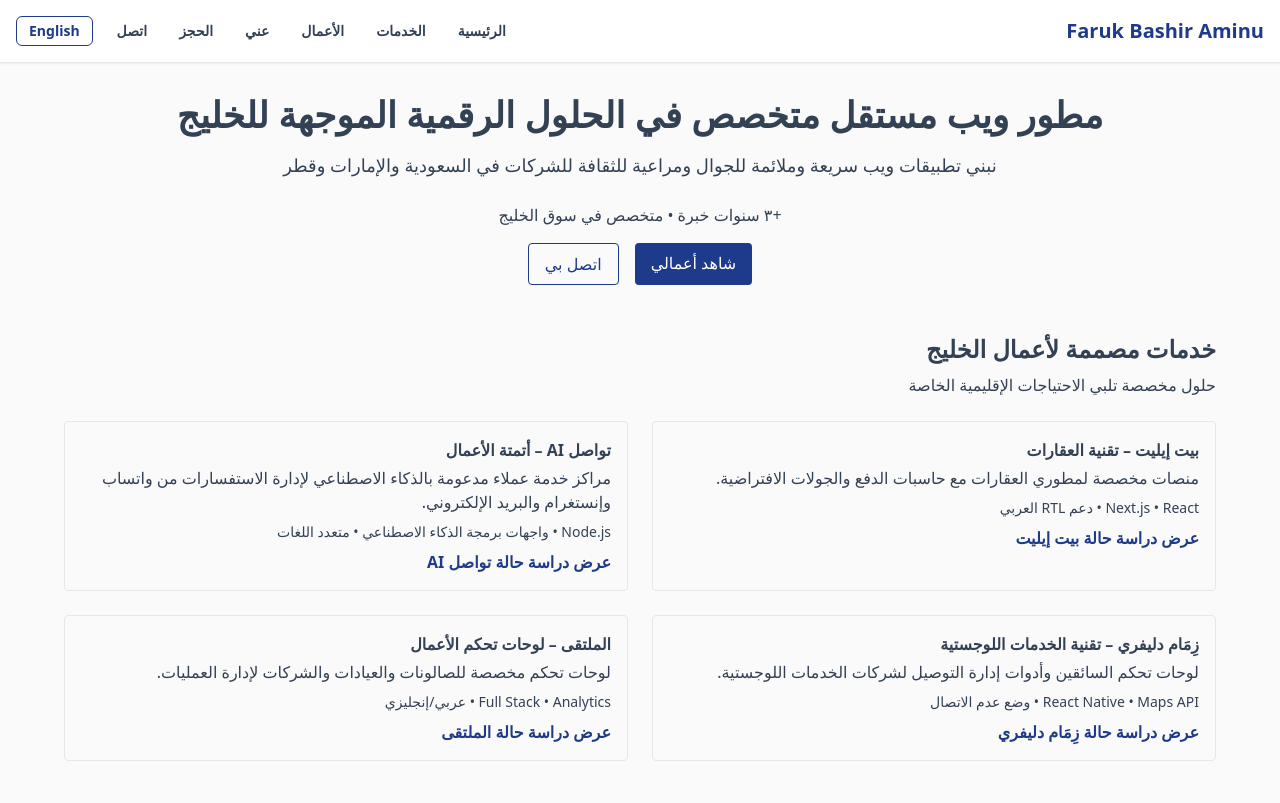
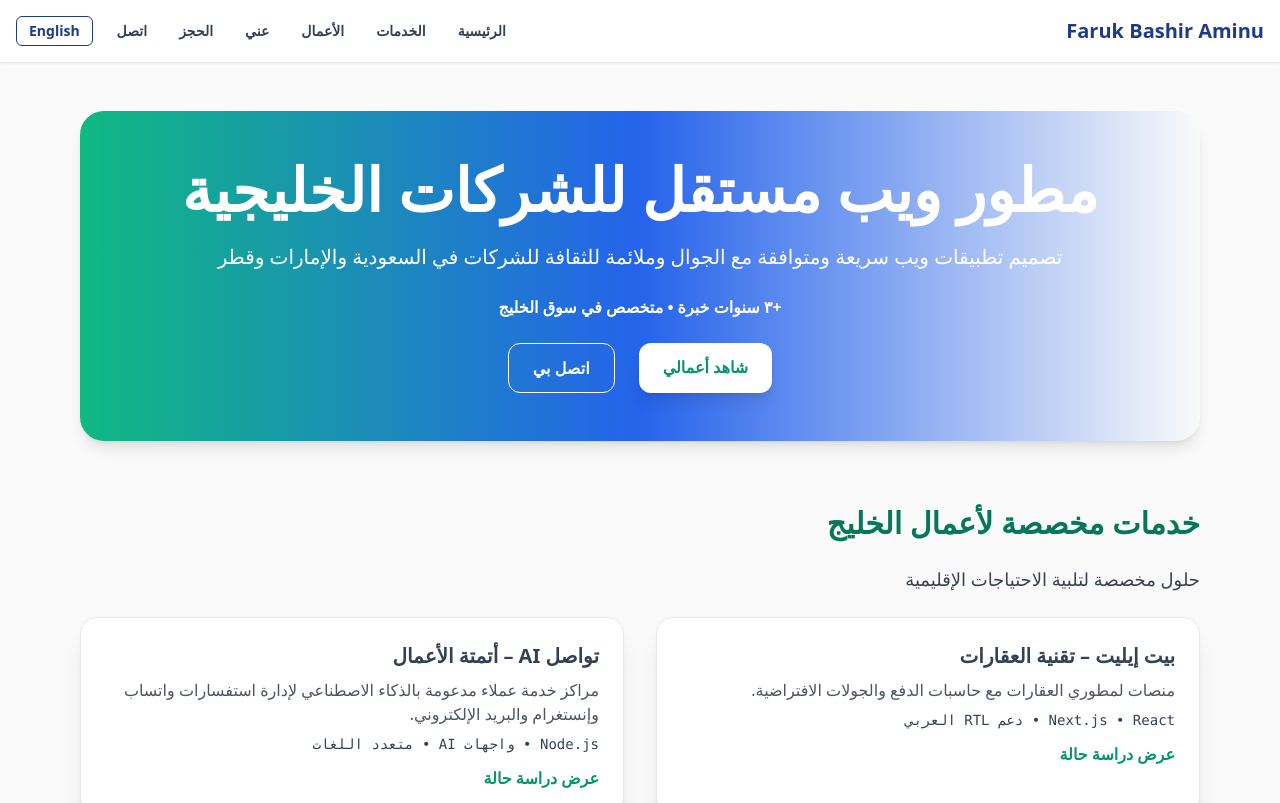
Before and after one commit to fazetdev/fazet.dev, a Next.js app: page /ar in a window 1280 px wide. Shown: the top 803 px of the page. Built offline with nearby package versions, Linux system fonts and the light colour scheme; what tailwindcss-rtl would draw is missing.

Commit message:
Redesign homepage with stylish Gulf-oriented layout and colors

```diff
--- a/app/[locale]/page.js
+++ b/app/[locale]/page.js
@@ -1,21 +1,20 @@
 import Link from 'next/link';
 
 export default function Home({ params }) {
-  // ✅ Use params.locale because your folder is [locale]
   const locale = params?.locale || 'en';
 
   const content = {
     en: {
       hero: {
-        title: "Freelance Web Developer Specialized in Gulf-Focused Digital Solutions",
-        subtitle: "Building fast, mobile-first, and culturally-aware web applications for businesses in Saudi Arabia, UAE, and Qatar",
+        title: "Freelance Web Developer for Gulf Businesses",
+        subtitle: "Crafting fast, mobile-first, culturally-aware web apps for Saudi Arabia, UAE & Qatar",
         viewWork: "View My Work",
         contactMe: "Contact Me",
         experience: "3+ years experience • Gulf market specialist"
       },
       services: {
-        title: "Services Tailored for Gulf Businesses",
-        subtitle: "Custom solutions addressing specific regional needs",
+        title: "Tailored Services for Gulf Businesses",
+        subtitle: "Custom solutions designed to meet regional needs",
         items: [
           {
             title: "Bayt Elite – Property Tech",
@@ -26,21 +25,21 @@ export default function Home({ params }) {
           },
           {
             title: "Tawasul AI – Business Automation",
-            description: "AI-powered customer service hubs to manage inquiries from WhatsApp, Instagram & email.",
+            description: "AI-powered customer service hubs managing WhatsApp, Instagram & email inquiries.",
             tech: "Node.js • AI APIs • Multi-language",
             link: "#tawasul-ai-case-study",
             linkText: "Explore project"
           },
           {
             title: "Zimam Delivery – Logistics Tech",
-            description: "Driver dashboards & delivery management tools for last-mile logistics companies.",
+            description: "Driver dashboards & delivery management for last-mile logistics.",
             tech: "React Native • Maps API • Offline-first",
             link: "#zimam-delivery-case-study",
             linkText: "Explore project"
           },
           {
             title: "Al-Multaqa – Business Dashboards",
-            description: "Custom admin dashboards for salons, clinics, and service businesses to manage operations.",
+            description: "Custom admin dashboards for salons, clinics, and service businesses.",
             tech: "Full Stack • Analytics • Arabic/English",
             link: "#al-multaqa-case-study",
             linkText: "Explore project"
@@ -61,43 +60,43 @@ export default function Home({ params }) {
     },
     ar: {
       hero: {
-        title: "مطور ويب مستقل متخصص في الحلول الرقمية الموجهة للخليج",
-        subtitle: "نبني تطبيقات ويب سريعة وملائمة للجوال ومراعية للثقافة للشركات في السعودية والإمارات وقطر",
+        title: "مطور ويب مستقل للشركات الخليجية",
+        subtitle: "تصميم تطبيقات ويب سريعة ومتوافقة مع الجوال وملائمة للثقافة للشركات في السعودية والإمارات وقطر",
         viewWork: "شاهد أعمالي",
         contactMe: "اتصل بي",
         experience: "+٣ سنوات خبرة • متخصص في سوق الخليج"
       },
       services: {
-        title: "خدمات مصممة لأعمال الخليج",
-        subtitle: "حلول مخصصة تلبي الاحتياجات الإقليمية الخاصة",
+        title: "خدمات مخصصة لأعمال الخليج",
+        subtitle: "حلول مخصصة لتلبية الاحتياجات الإقليمية",
         items: [
           {
             title: "بيت إيليت – تقنية العقارات",
-            description: "منصات مخصصة لمطوري العقارات مع حاسبات الدفع والجولات الافتراضية.",
+            description: "منصات لمطوري العقارات مع حاسبات الدفع والجولات الافتراضية.",
             tech: "Next.js • React • دعم RTL العربي",
             link: "#bayt-elite-case-study",
-            linkText: "عرض دراسة حالة بيت إيليت"
+            linkText: "عرض دراسة حالة"
           },
           {
             title: "تواصل AI – أتمتة الأعمال",
-            description: "مراكز خدمة عملاء مدعومة بالذكاء الاصطناعي لإدارة الاستفسارات من واتساب وإنستغرام والبريد الإلكتروني.",
-            tech: "Node.js • واجهات برمجة الذكاء الاصطناعي • متعدد اللغات",
+            description: "مراكز خدمة عملاء مدعومة بالذكاء الاصطناعي لإدارة استفسارات واتساب وإنستغرام والبريد الإلكتروني.",
+            tech: "Node.js • واجهات AI • متعدد اللغات",
             link: "#tawasul-ai-case-study",
-            linkText: "عرض دراسة حالة تواصل AI"
+            linkText: "عرض دراسة حالة"
           },
           {
             title: "زِمَام دليفري – تقنية الخدمات اللوجستية",
-            description: "لوحات تحكم السائقين وأدوات إدارة التوصيل لشركات الخدمات اللوجستية.",
+            description: "لوحات تحكم للسائقين وأدوات إدارة التوصيل لشركات الخدمات اللوجستية.",
             tech: "React Native • Maps API • وضع عدم الاتصال",
             link: "#zimam-delivery-case-study",
-            linkText: "عرض دراسة حالة زِمَام دليفري"
+            linkText: "عرض دراسة حالة"
           },
           {
             title: "الملتقى – لوحات تحكم الأعمال",
             description: "لوحات تحكم مخصصة للصالونات والعيادات والشركات لإدارة العمليات.",
             tech: "Full Stack • Analytics • عربي/إنجليزي",
             link: "#al-multaqa-case-study",
-            linkText: "عرض دراسة حالة الملتقى"
+            linkText: "عرض دراسة حالة"
           }
         ]
       },
@@ -118,49 +117,49 @@ export default function Home({ params }) {
   const t = content[locale] || content.en;
 
   return (
-    <div className="px-4 md:px-8 lg:px-16 py-8">
+    <div className="px-6 md:px-12 lg:px-20 py-12 space-y-16">
+
       {/* Hero Section */}
-      <section className="text-center mb-12">
-        <h1 className="text-4xl font-bold mb-4">{t.hero.title}</h1>
-        <p className="text-lg mb-6">{t.hero.subtitle}</p>
-        <p className="mb-2">{t.hero.experience}</p>
-        <div className="flex justify-center gap-4 mt-4">
-          <Link href={`/${locale}/portfolio`} className="px-4 py-2 bg-primary text-white rounded">
+      <section className="text-center relative bg-gradient-to-r from-emerald-500 via-blue-600 to-gold-500 text-white rounded-3xl p-12 shadow-lg overflow-hidden">
+        <h1 className="text-5xl md:text-6xl font-extrabold mb-6 animate-fadeIn">{t.hero.title}</h1>
+        <p className="text-lg md:text-xl mb-6 animate-fadeIn delay-200">{t.hero.subtitle}</p>
+        <p className="mb-6 font-semibold">{t.hero.experience}</p>
+        <div className="flex justify-center gap-6 mt-4">
+          <Link href={`/${locale}/portfolio`} className="px-6 py-3 bg-white text-emerald-600 font-bold rounded-xl shadow-lg hover:scale-105 transition transform">
             {t.hero.viewWork}
           </Link>
-          <Link href={`/${locale}/contact`} className="px-4 py-2 border border-primary rounded text-primary">
+          <Link href={`/${locale}/contact`} className="px-6 py-3 border border-white text-white font-bold rounded-xl hover:bg-white hover:text-emerald-600 transition transform">
             {t.hero.contactMe}
           </Link>
         </div>
       </section>
 
       {/* Services Section */}
-      <section className="mb-12">
-        <h2 className="text-2xl font-bold mb-2">{t.services.title}</h2>
-        <p className="mb-6">{t.services.subtitle}</p>
-        <div className="grid md:grid-cols-2 gap-6">
+      <section className="space-y-6">
+        <h2 className="text-3xl font-bold text-emerald-700">{t.services.title}</h2>
+        <p className="text-lg text-gray-700">{t.services.subtitle}</p>
+        <div className="grid md:grid-cols-2 lg:grid-cols-2 gap-8">
           {t.services.items.map((item, i) => (
-            <div key={i} className="p-4 border rounded hover:shadow-lg transition">
-              <h3 className="font-semibold mb-1">{item.title}</h3>
-              <p className="mb-2">{item.description}</p>
-              <p className="text-sm mb-2">{item.tech}</p>
-              <Link href={item.link} className="text-primary font-semibold">
-                {item.linkText}
-              </Link>
+            <div key={i} className="p-6 border rounded-2xl shadow-xl hover:shadow-2xl hover:scale-105 transition transform bg-white">
+              <h3 className="text-xl font-semibold mb-2">{item.title}</h3>
+              <p className="mb-2 text-gray-600">{item.description}</p>
+              <p className="text-sm font-mono mb-3">{item.tech}</p>
+              <Link href={item.link} className="text-emerald-600 font-semibold hover:underline">{item.linkText}</Link>
             </div>
           ))}
         </div>
       </section>
 
       {/* Why Section */}
-      <section>
-        <h2 className="text-2xl font-bold mb-4">{t.why.title}</h2>
-        <ul className="list-disc pl-6 space-y-2">
+      <section className="space-y-4">
+        <h2 className="text-3xl font-bold text-emerald-700">{t.why.title}</h2>
+        <ul className="list-disc pl-6 space-y-2 text-gray-700">
           {t.why.items.map((item, i) => (
-            <li key={i}>{item}</li>
+            <li key={i} className="hover:text-emerald-600 transition">{item}</li>
           ))}
         </ul>
       </section>
+
     </div>
   );
 }
```
